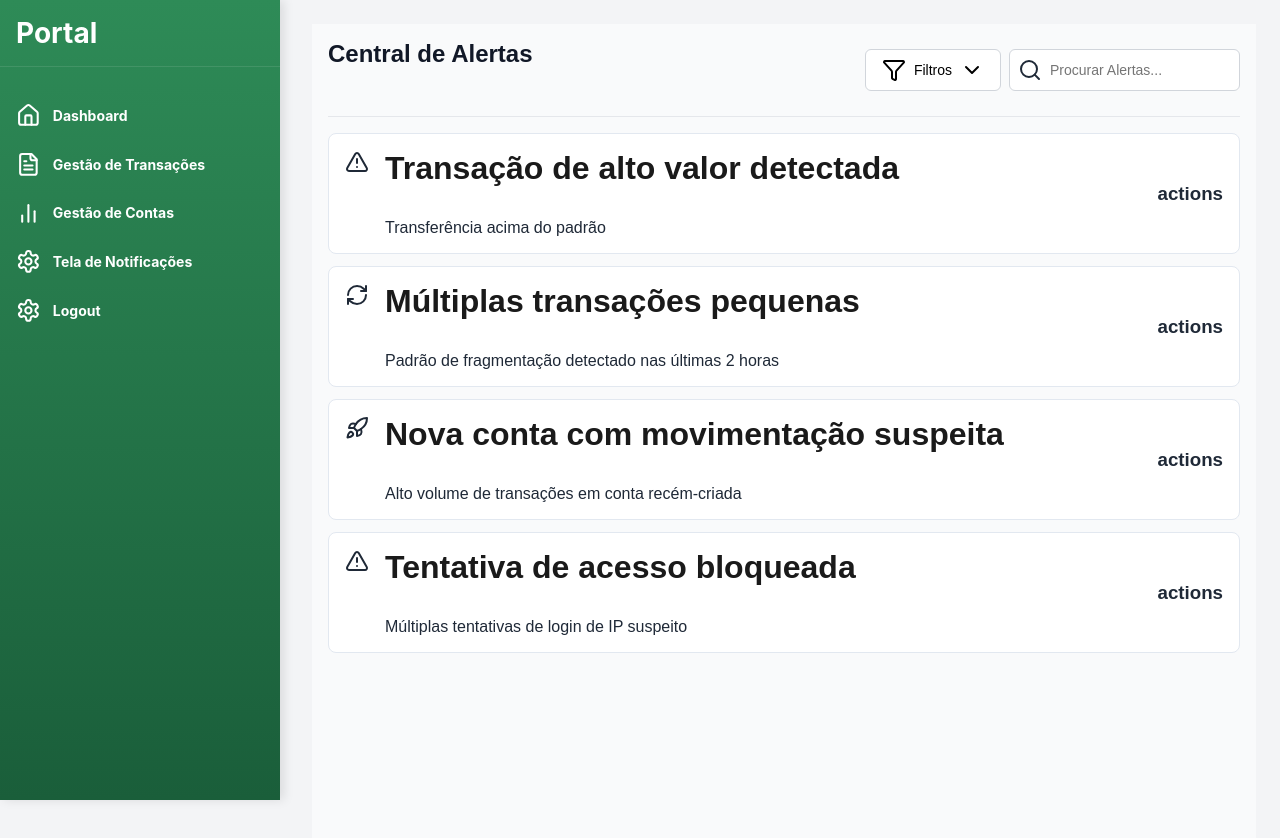
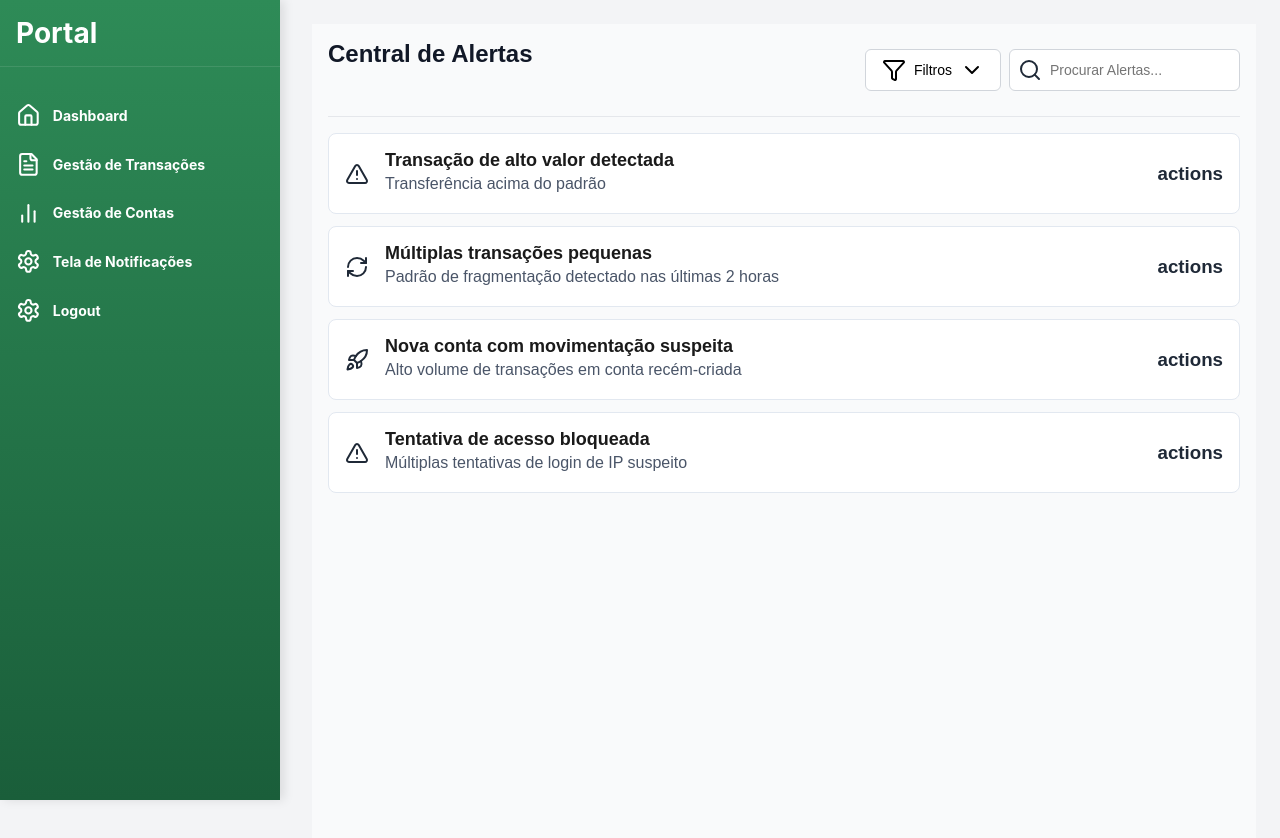
Before and after one commit to RusthenRonald2006/Portal-de-analise-em-anomalias-transacionais, a React (Create React App) app in the folder detec-anomalias/: page /notificacoes in a window 1280 px wide. Shown: the top 838 px of the page. Built offline with nearby package versions, Linux system fonts and the light colour scheme; the HTML template or start-up script is replaced by a standard one.

Commit message:
mudando titulo e descrição

```diff
--- a/detec-anomalias/src/components/Pages/Notificacoes.js
+++ b/detec-anomalias/src/components/Pages/Notificacoes.js
@@ -114,12 +114,12 @@ function Notificacoes(){
                                 key={alert.id} className={styles.alert_item}>
                                     <div className={styles.alert_row}>
                                         <div className={styles.alert_info}>
-                                            <div>
+                                            <div className={styles.type_icon}>
                                                 {getTypeIcon(alert.type)}
                                             </div>
                                             <div className={styles.alert_text}>
-                                                <h1>{alert.title}</h1>
-                                                <p>{alert.description}</p>
+                                                <h1 className={styles.alert_title}>{alert.title}</h1>
+                                                <p className={styles.alert_description}>{alert.description}</p>
                                             </div>
                                         </div>
                                         <div className={styles.alert_actions}>
--- a/detec-anomalias/src/components/Pages/Notificacoes.module.css
+++ b/detec-anomalias/src/components/Pages/Notificacoes.module.css
@@ -130,6 +130,20 @@ z-index: 10;
     display: flex;
     gap: 16px;
 }
+.alert_title{
+    font-size: 18px;
+    font-weight: bold;
+    margin: 0;
+}
+.alert_description{
+    margin: 4px 0;
+    color: #4a5568;
+}
+.type_icon{
+    display: flex;
+    justify-content: center;
+    align-items: center;
+}
 @media (max-width:1024px){
     .mobile_menu_button{
         display: block;
```
